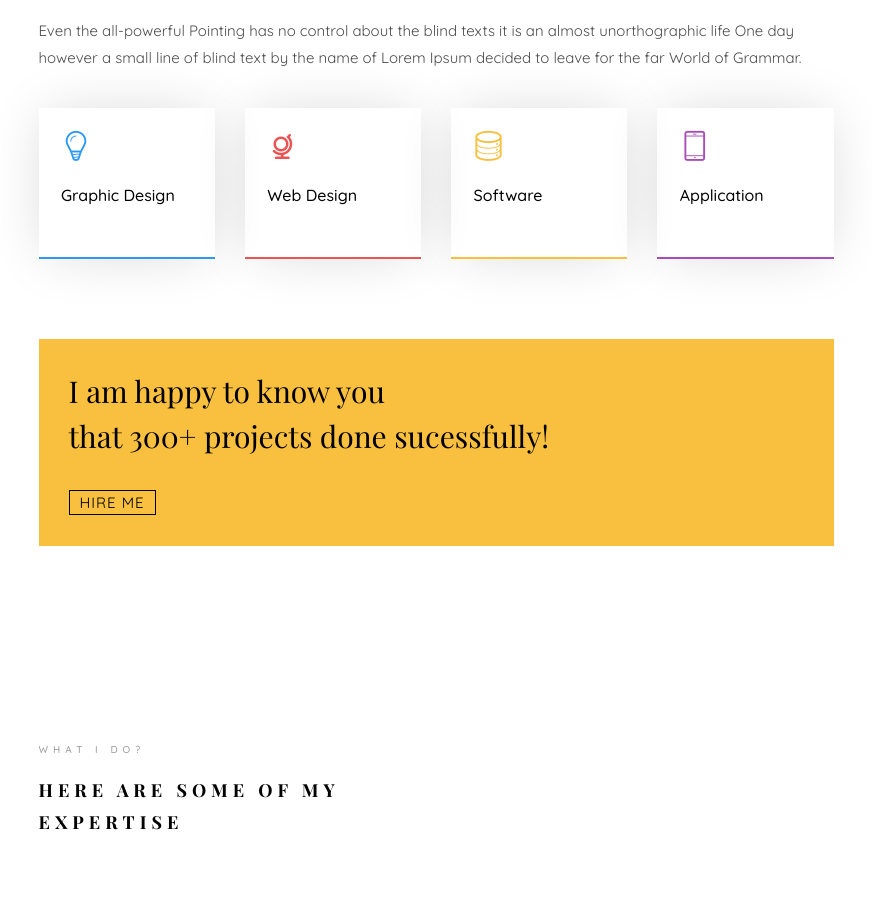
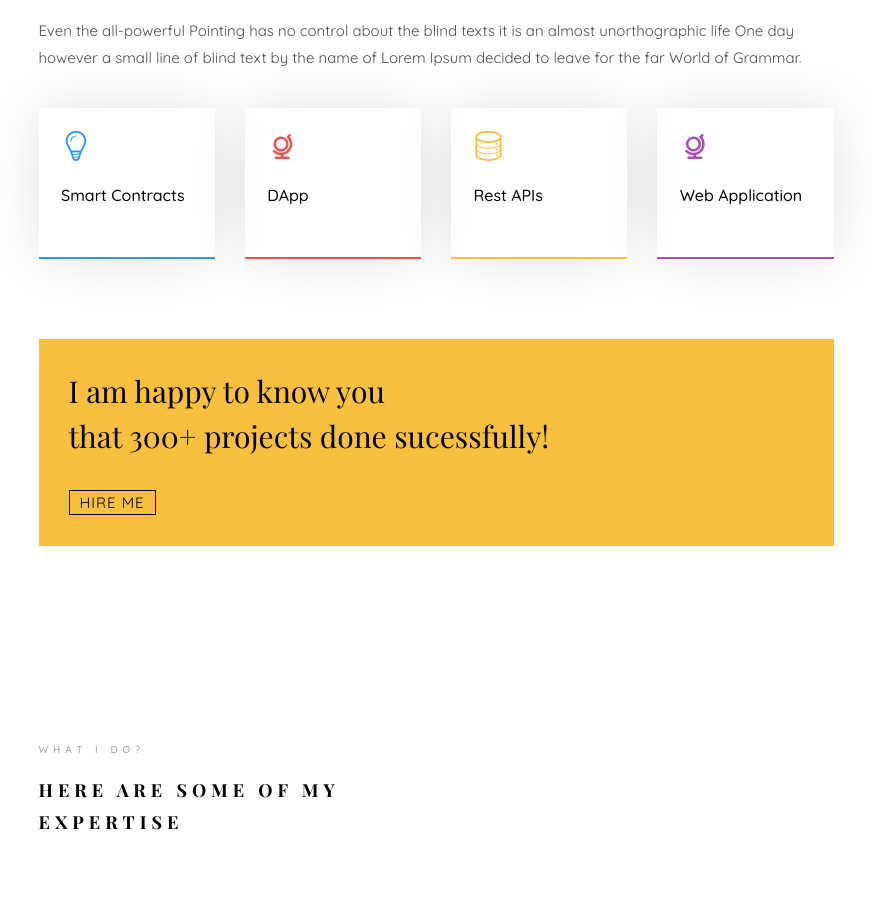
Before and after one commit to DAppProgrammer/DAppProgrammer.github.io, a plain HTML site: page index.html in a window 1280 px wide. Shown: the part 1180-2084 px from the top of the page, without its empty margins (354-1226 px from the left). Drawn offline with nearby package versions, Linux system fonts and the light colour scheme; files whose address does not match are found by name; a web font is replaced by a local one.

```diff
--- a/index.html
+++ b/index.html
@@ -148,25 +148,25 @@ Copyright &copy;<script>document.write(new Date().getFullYear());</script> All r
 								<div class="col-md-3 animate-box" data-animate-effect="fadeInLeft">
 									<div class="services color-1">
 										<span class="icon2"><i class="icon-bulb"></i></span>
-										<h3>Graphic Design</h3>
+										<h3>Smart Contracts</h3>
 									</div>
 								</div>
 								<div class="col-md-3 animate-box" data-animate-effect="fadeInRight">
 									<div class="services color-2">
 										<span class="icon2"><i class="icon-globe-outline"></i></span>
-										<h3>Web Design</h3>
+										<h3>DApp</h3>
 									</div>
 								</div>
 								<div class="col-md-3 animate-box" data-animate-effect="fadeInTop">
 									<div class="services color-3">
 										<span class="icon2"><i class="icon-data"></i></span>
-										<h3>Software</h3>
+										<h3>Rest APIs</h3>
 									</div>
 								</div>
 								<div class="col-md-3 animate-box" data-animate-effect="fadeInBottom">
 									<div class="services color-4">
-										<span class="icon2"><i class="icon-phone3"></i></span>
-										<h3>Application</h3>
+										<span class="icon2"><i class="icon-globe-outline"></i></span>
+										<h3>Web Application</h3>
 									</div>
 								</div>
 							</div>
```
